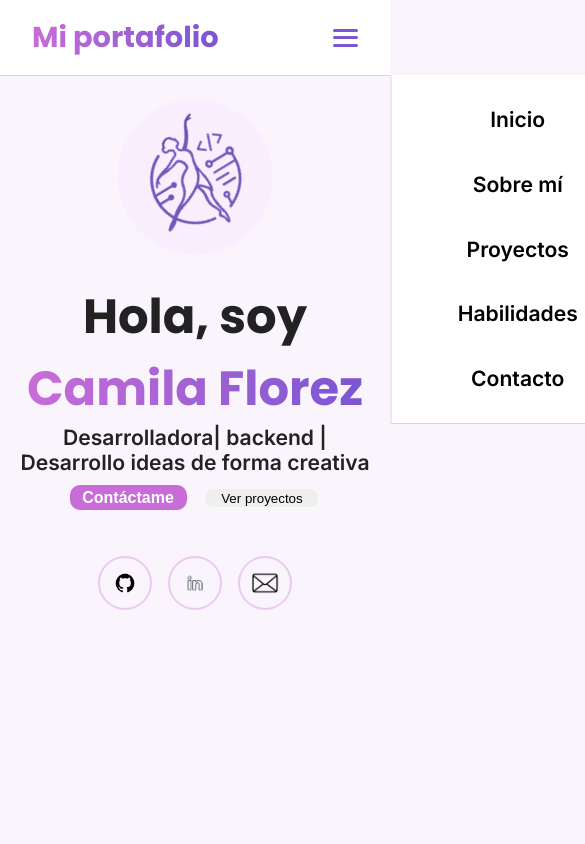
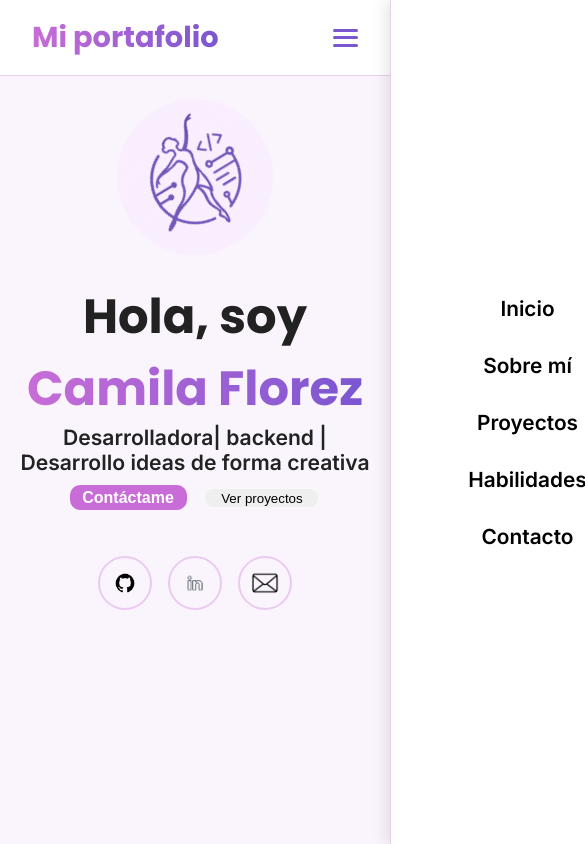
Before and after one commit to CamilaFlorez12/PORTAFOLIO, a React (Vite) app: page / in a window 390 px wide. Shown: the top 844 px of the page, 585 px wide, since content can reach past the window. Built offline with nearby package versions, Linux system fonts and the light colour scheme.

Commit message:
style: :lipstick: add responsive
add resposive

ByqcamilaFlorez

```diff
--- a/src/components/Navbar/Nabvar.css
+++ b/src/components/Navbar/Nabvar.css
@@ -12,7 +12,6 @@
   background-color: white;
 }
 
-/* ==== Título ==== */
 .titulo {
   font-size: 1.8rem;
   font-weight: bold;
@@ -21,7 +20,6 @@
   -webkit-text-fill-color: transparent;
 }
 
-/* ==== Menú (versión escritorio) ==== */
 .nav-menu {
   display: flex;
   align-items: flex-end;
@@ -40,7 +38,6 @@
   color: #c86dd7;
 }
 
-/* ==== Botón hamburguesa (oculto en escritorio) ==== */
 .hamburger {
   display: none;
   flex-direction: column;
@@ -60,7 +57,6 @@
   transition: all 0.3s ease;
 }
 
-/* ==== Estado activo del botón ==== */
 .hamburger.active span:nth-child(1) {
   transform: rotate(45deg) translateY(8px);
 }
@@ -71,25 +67,32 @@
   transform: rotate(-45deg) translateY(-8px);
 }
 
-/* ==== Responsive ==== */
 @media (max-width: 768px) {
+  .navbar {
+    position: relative;
+  }
+
   .hamburger {
-    display: flex; /* Mostrar hamburguesa */
+    display: flex;
+    z-index: 30;
   }
 
   .nav-menu {
-    position: absolute;
-    top: 100%;
+    position: fixed;
+    top: 0;
     right: 0;
+    height: 100vh;
+    width: 70%;
     background-color: #fff;
     flex-direction: column;
     align-items: center;
-    width: 65%;
+    justify-content: center;
+    gap: 2rem;
     border-left: 1px solid #e5cdeb;
-    border-bottom: 1px solid #e5cdeb;
-    padding: 1rem 0;
+    box-shadow: -4px 0 15px rgba(0, 0, 0, 0.1);
     transform: translateX(100%);
     transition: transform 0.3s ease-in-out;
+    z-index: 20;
   }
 
   .nav-menu.active {
@@ -97,8 +100,17 @@
   }
 
   .nav-menu li {
-    margin: 1rem 0;
+    list-style: none;
   }
 
+  .nav-menu a {
+    font-size: 1.3rem;
+    color: #000;
+    text-decoration: none;
+    transition: color 0.3s;
+  }
 
+  .nav-menu a:hover {
+    color: #c86dd7;
+  }
 }
--- a/src/components/Navbar/navbar.jsx
+++ b/src/components/Navbar/navbar.jsx
@@ -9,14 +9,12 @@ const Navbar = () => {
     <nav className="navbar">
       <h2 className="titulo">Mi portafolio</h2>
 
-      {/* Botón hamburguesa visible solo en móviles */}
       <div className={`hamburger ${menuOpen ? "active" : ""}`} onClick={() => setMenuOpen(!menuOpen)}>
         <span></span>
         <span></span>
         <span></span>
       </div>
 
-      {/* Menú de navegación */}
       <ul className={`nav-menu ${menuOpen ? "active" : ""}`}>
         <li><Link to="/" onClick={() => setMenuOpen(false)}>Inicio</Link></li>
         <li><Link to="/About" onClick={() => setMenuOpen(false)}>Sobre mí</Link></li>
```
